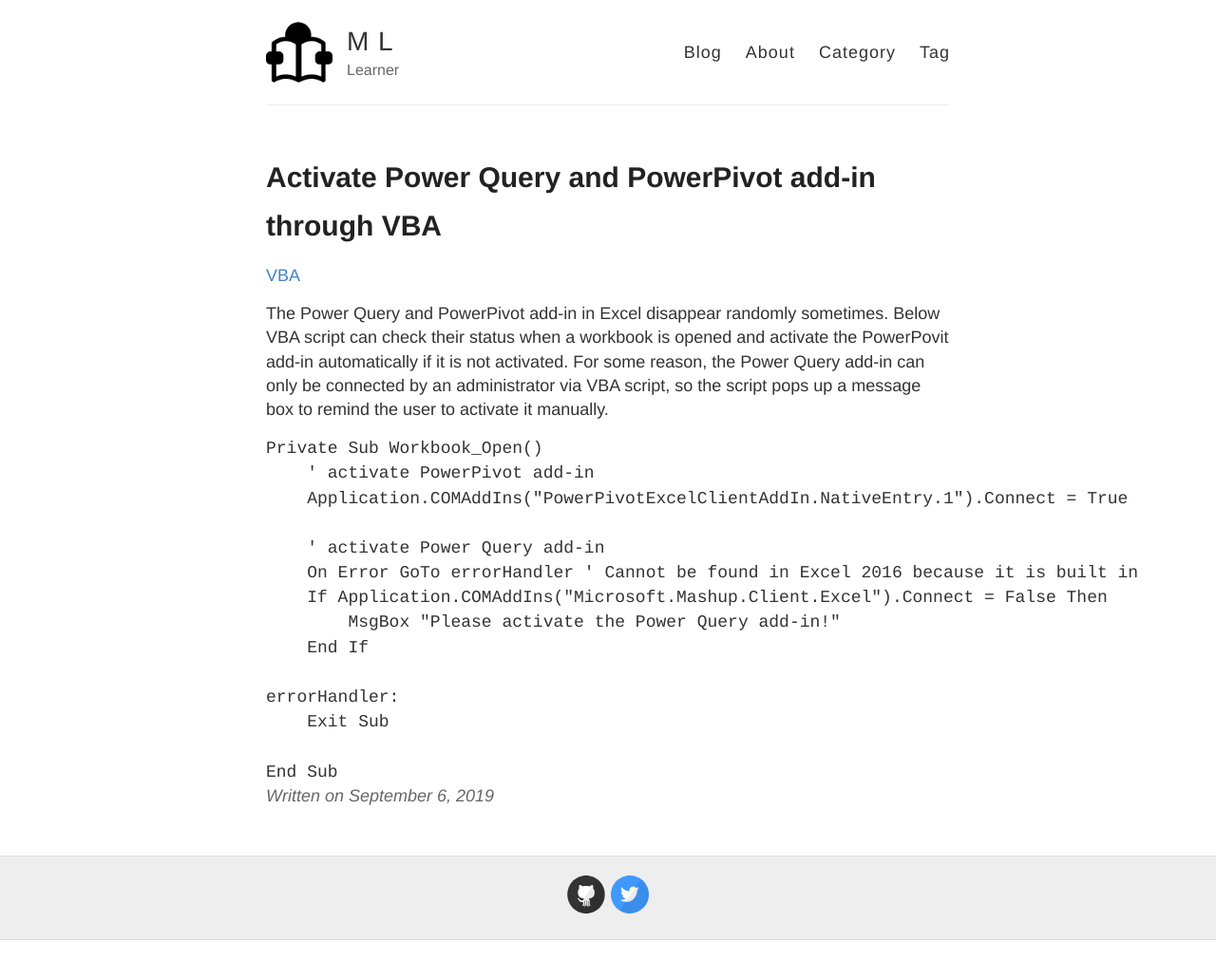
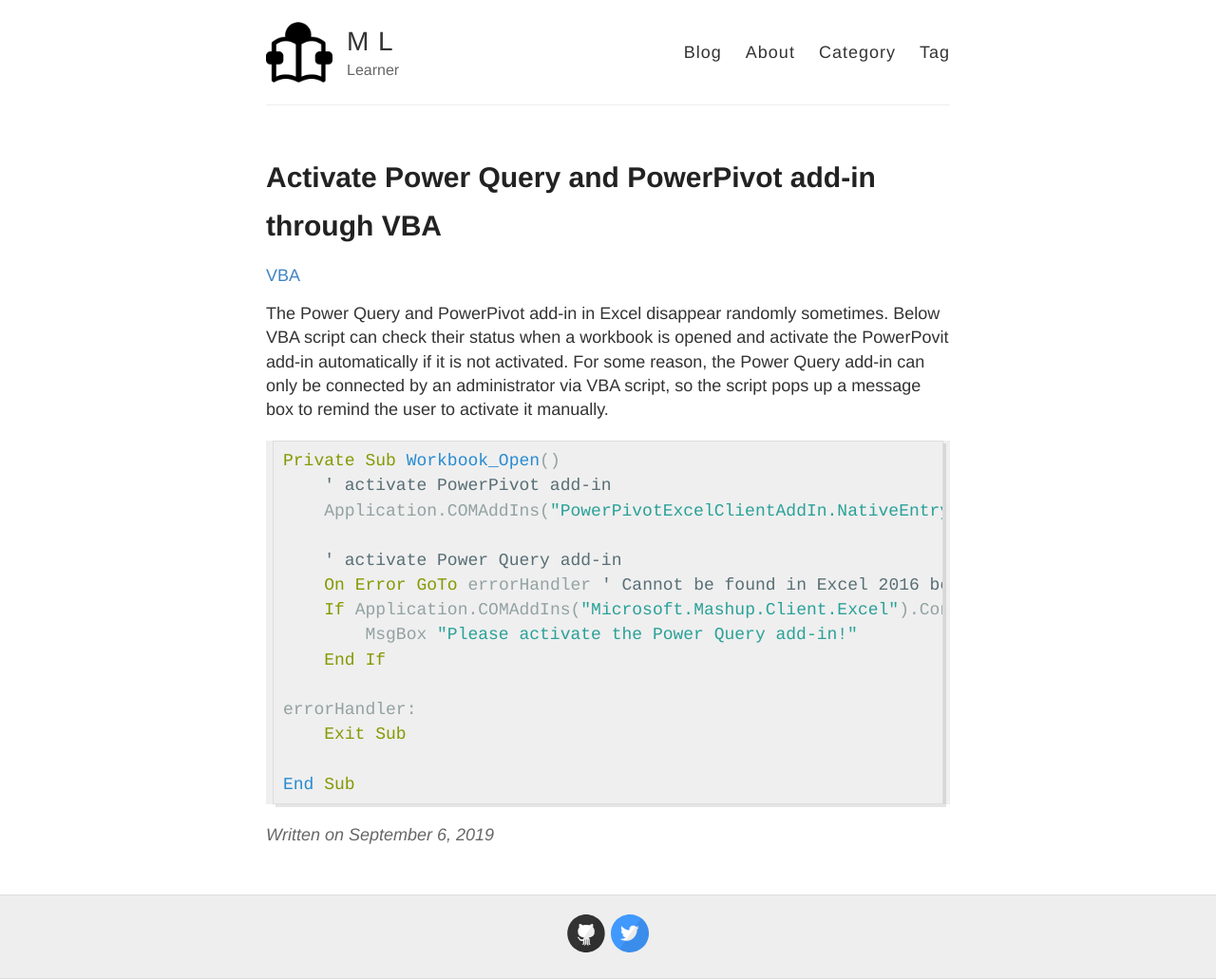
Before and after one commit to MingLang/MingLang.github.io, a Jekyll site: the page built from _posts/2019-09-06-Activate-Power-Query-and-PowerPivot-add-in-through-vba.md, in a window 1280 px wide. Shown: the whole page at 95% size. Built offline with Jekyll 4.4.1, drawn with Linux system fonts in a browser that asks for light colours; before the commit the page ends 990 px from its top, so only the background shows below that.

Commit message:
Update 2019-09-06-Activate-Power-Query-and-PowerPivot-add-in-through-vba.md

````diff
--- a/_posts/2019-09-06-Activate-Power-Query-and-PowerPivot-add-in-through-vba.md
+++ b/_posts/2019-09-06-Activate-Power-Query-and-PowerPivot-add-in-through-vba.md
@@ -7,7 +7,7 @@ tags: [VBA, Power Query, PowerPivot]
 
 The Power Query and PowerPivot add-in in Excel disappear randomly sometimes. Below VBA script can check their status when a workbook is opened and activate the PowerPovit add-in automatically if it is not activated. For some reason, the Power Query add-in can only be connected by an administrator via VBA script, so the script pops up a message box to remind the user to activate it manually.
 
-```vbscript
+```vb
 Private Sub Workbook_Open()
     ' activate PowerPivot add-in
     Application.COMAddIns("PowerPivotExcelClientAddIn.NativeEntry.1").Connect = True
````
